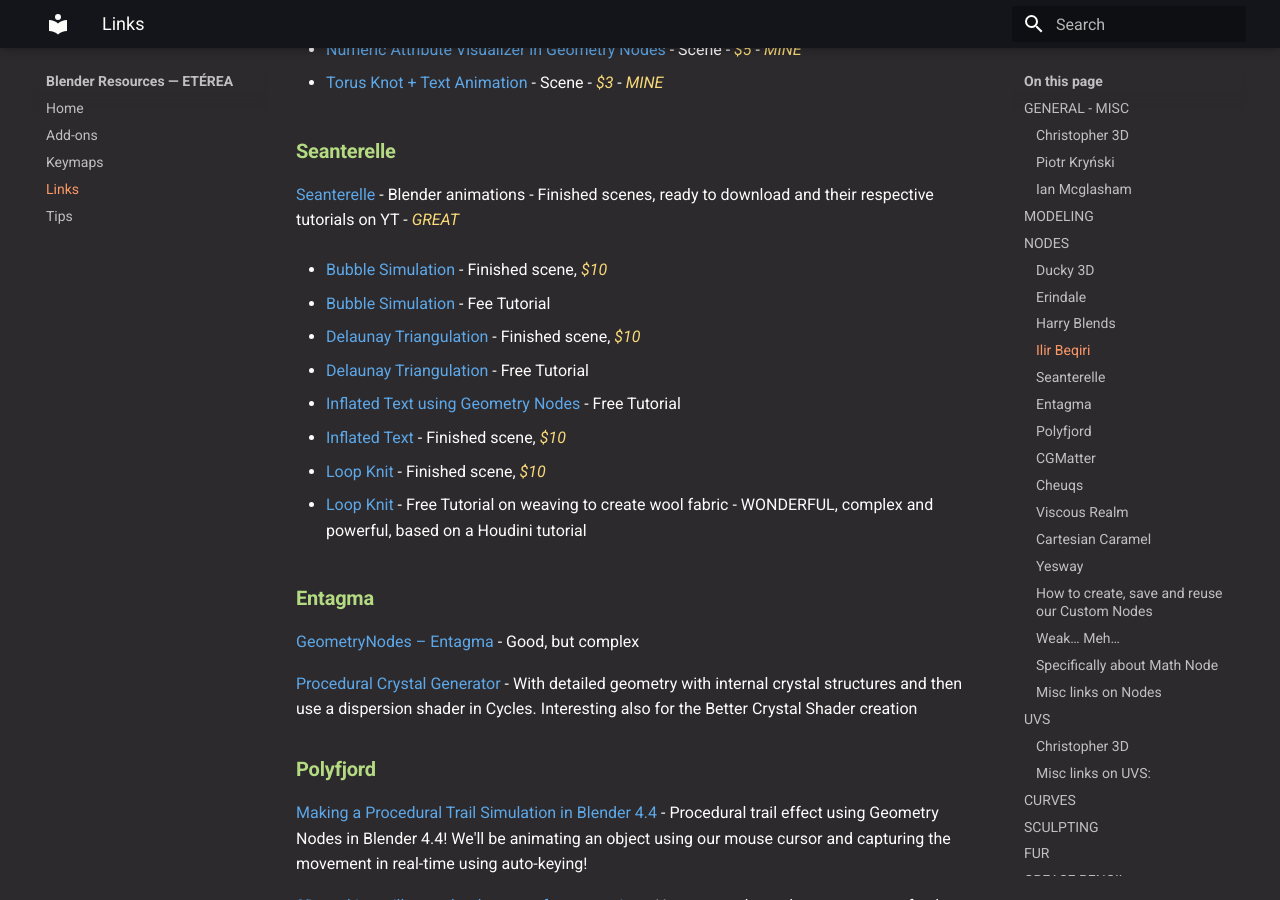
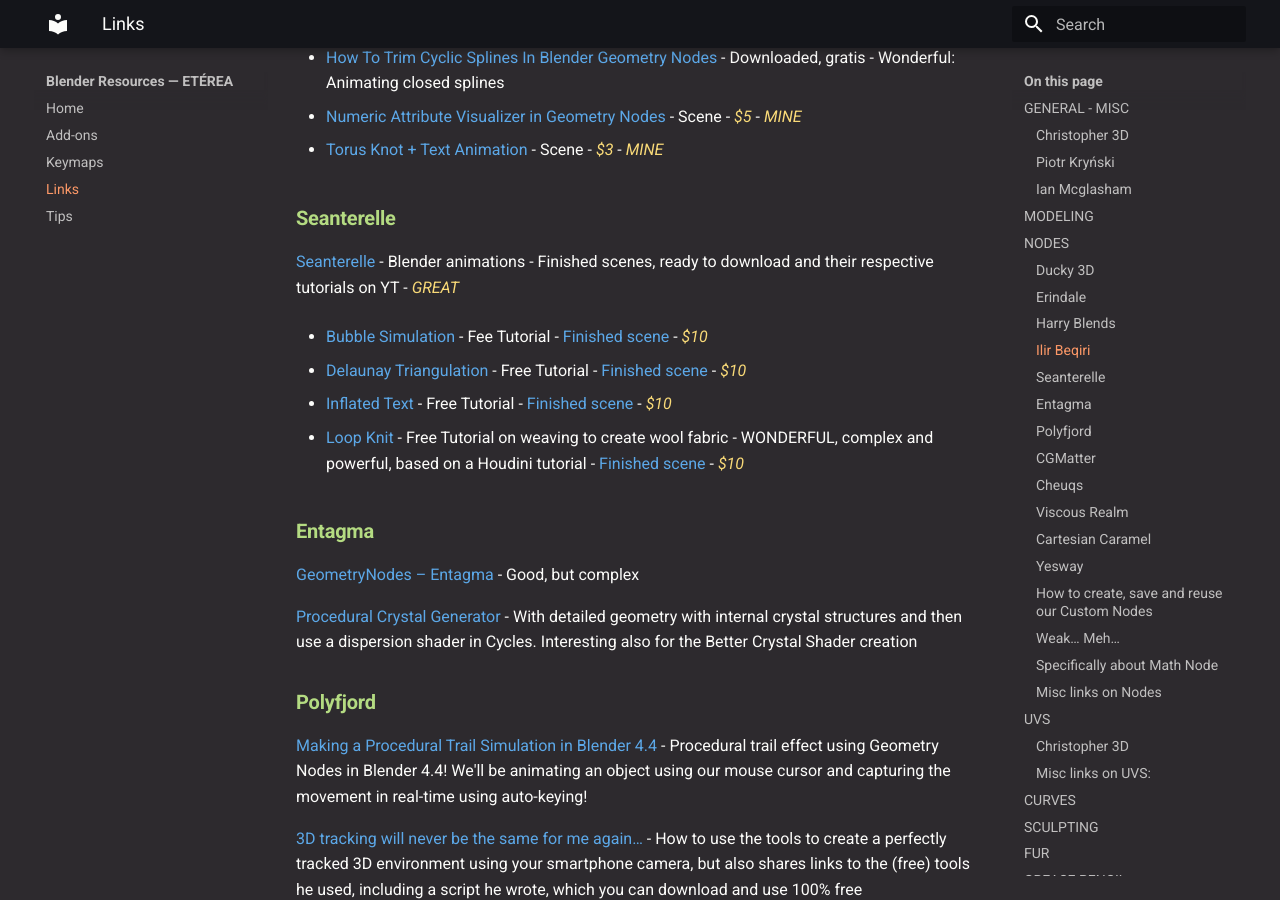
Before and after one commit to Eterea/blender, an MkDocs documentation site: the page built from docs/links.md, in a window 1280 px wide and 900 px high, scrolled down 6827 px. Built offline with MkDocs 1.6.1 and Material for MkDocs 9.7.7, drawn with Linux system fonts in a browser that asks for light colours; some of the changed text lies outside the part shown.

Commit message:
Update links.md

```diff
--- a/docs/links.md
+++ b/docs/links.md
@@ -259,21 +261,13 @@ A great and generous master - Already knew this guy from the C4D times…
 
 [Seanterelle](https://seanterelle.gumroad.com/) - Blender animations - Finished scenes, ready to download and their respective tutorials on YT - *GREAT*
 
-- [Bubble Simulation](https://seanterelle.gumroad.com/l/bubble_simulation) - Finished scene, *$10*
+- [Bubble Simulation](https://www.youtube.com/watch?v=Z5eGxPoqfvA) - Fee Tutorial - [Finished scene](https://seanterelle.gumroad.com/l/bubble_simulation) - *$10*
 
-- [Bubble Simulation](https://www.youtube.com/watch?v=Z5eGxPoqfvA) - Fee Tutorial
+- [Delaunay Triangulation](https://www.youtube.com/watch?v=HyW54cI8Qdo) - Free Tutorial - [Finished scene](https://seanterelle.gumroad.com/l/delaunay_triangulation) - *$10*
 
-- [Delaunay Triangulation](https://seanterelle.gumroad.com/l/delaunay_triangulation) - Finished scene, *$10*
+-  [Inflated Text](https://www.youtube.com/watch?v=z11px5n6hc0) - Free Tutorial - [Finished scene](https://seanterelle.gumroad.com/l/inflated_text) - *$10*
 
-- [Delaunay Triangulation](https://www.youtube.com/watch?v=HyW54cI8Qdo) - Free Tutorial
-
-- [Inflated Text using Geometry Nodes](https://www.youtube.com/watch?v=z11px5n6hc0) - Free Tutorial
-
-- [Inflated Text](https://seanterelle.gumroad.com/l/inflated_text) - Finished scene, *$10*
-
-- [Loop Knit](https://seanterelle.gumroad.com/l/loop_knit) - Finished scene, *$10*
-
-- [Loop Knit](https://www.youtube.com/watch?v=lHSNui8lgyI) - Free Tutorial on weaving to create wool fabric - WONDERFUL, complex and powerful, based on a Houdini tutorial
+- [Loop Knit](https://www.youtube.com/watch?v=lHSNui8lgyI) - Free Tutorial on weaving to create wool fabric - WONDERFUL, complex and powerful, based on a Houdini tutorial - [Finished scene](https://seanterelle.gumroad.com/l/loop_knit) - *$10*
 
 ### Entagma
 
```
Also changed, not shown: other parts of docs/links.md (+2 -0 lines).
